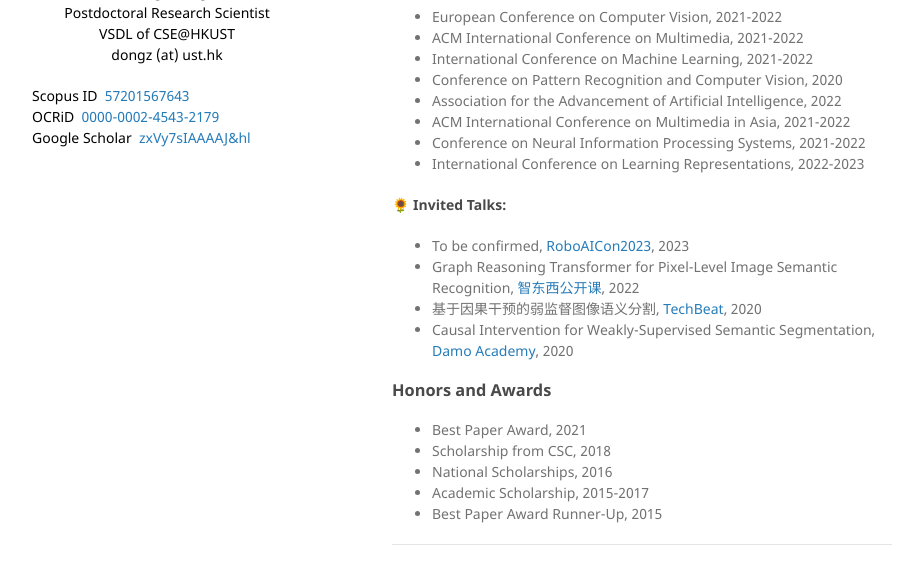
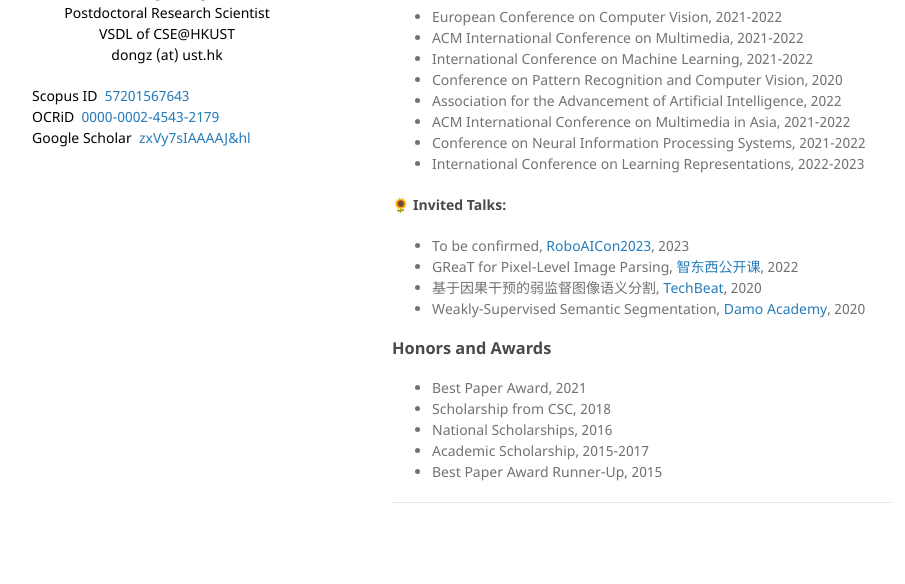
Before and after one commit to ZHANGDONG-NJUST/zhangdong-njust.github.io, a Jekyll site: the page built from index.md, in a window 1280 px wide and 900 px high, scrolled down 2073 px, cut to the strip 285-869 px from the top of the window. Shown: the whole strip, without its empty margins (178-1083 px from the left). Built offline with Jekyll 4.4.1, drawn with Linux system fonts in a browser that asks for light colours; our own code applies the rules of GitHub Pages for plain Markdown files.

Commit message:
Update index.md

```diff
--- a/index.md
+++ b/index.md
@@ -67,9 +67,9 @@ My research interests are in machine learning, image processing, computer vision
 
 #### 🌻 Invited Talks:
 - To be confirmed, [RoboAICon2023](https://2023.theresearchcatalyst-robo.com/), 2023
-- Graph Reasoning Transformer for Pixel-Level Image Semantic Recognition, [智东西公开课](https://course.zhidx.com/), 2022
+- GReaT for Pixel-Level Image Parsing, [智东西公开课](https://course.zhidx.com/), 2022
 - 基于因果干预的弱监督图像语义分割, [TechBeat](https://www.techbeat.net/talk-info?id=483), 2020
-- Causal Intervention for Weakly-Supervised Semantic Segmentation, [Damo Academy](https://t.bilibili.com/464398595921845696?tab=2), 2020
+- Weakly-Supervised Semantic Segmentation, [Damo Academy](https://t.bilibili.com/464398595921845696?tab=2), 2020
 
 ### Honors and Awards
 - Best Paper Award, 2021
```
